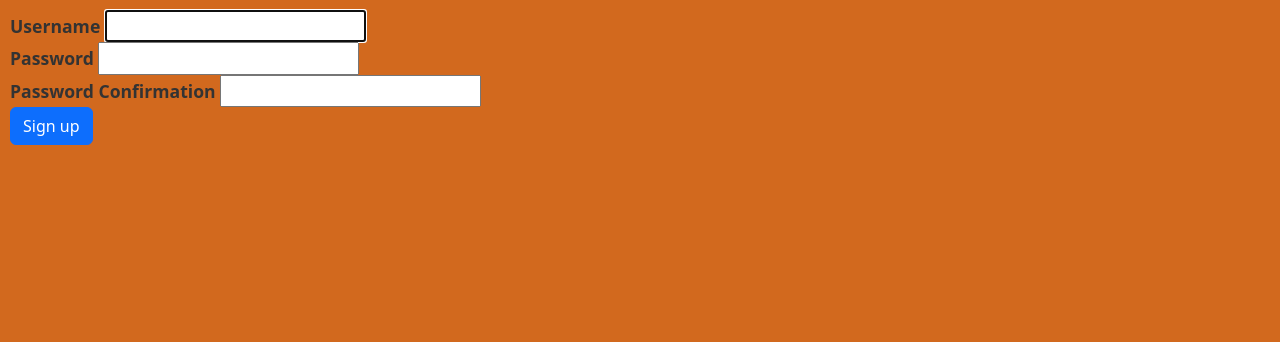
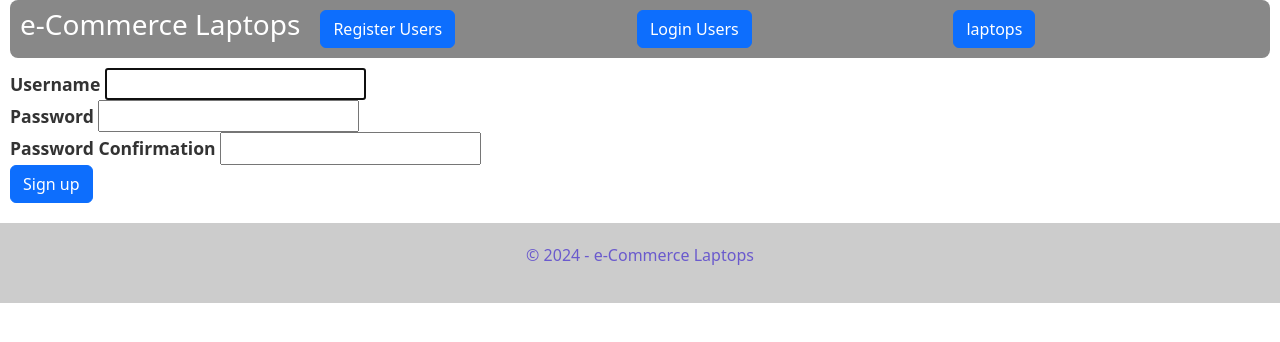
Before and after one commit to davipythonweb/django-training__, a Django app: page /register/ in a window 1280 px wide. Shown: the top 342 px of the page. Run offline with Django 5.2, Linux system fonts and the light colour scheme.

Commit message:
update project

```diff
--- a/laptops/templates/laptop_delete.html
+++ b/laptops/templates/laptop_delete.html
@@ -16,11 +16,11 @@
 
 {% block 'content' %}
 
-  <div class="laptopd-delete" style="margin: 50px 25%;" >
-    <div class="laptopd-header">
+  <div class="laptop-delete" style="margin: 50px 25%;" >
+    <div class="laptop-header">
         <h2>Delete laptop</h2>
     </div>
-    <div class="laptopd-body">
+    <div class="laptop-body">
         <p>Tem Certeza que deseja deletar o laptopro <strong>{{object.brand}} {{object.model}} </strong>?</p>
         <form action="" method="post">
             {% csrf_token %}
--- a/laptops/templates/laptop_detail.html
+++ b/laptops/templates/laptop_detail.html
@@ -16,7 +16,7 @@
 
 {% block 'content' %}
 
-  <div class="laptop-laptopd" >
+  <div class="laptop-laptop" >
     {% if laptop.photo %}
       <img  src="{{object.photo.url }}" alt="{{ object.model }} - {{ object.brand }}">
     {% else %}
--- a/templates/bases/base.html
+++ b/templates/bases/base.html
@@ -5,17 +5,63 @@
   <meta charset="UTF-8">
   <meta name="viewport" content="width=device-width, initial-scale=1.0">
 
-    <link rel="shortcut icon" type="image/png" href="{% static 'images/laptop.png' %}"/>
+  <link rel="shortcut icon" type="image/png" href="{% static 'images/favicon.png' %}"/>
 
   <title>{% block 'title' %}{% endblock %}</title>
+  <link href="https://cdn.jsdelivr.net/npm/bootstrap@5.3.3/dist/css/bootstrap.min.css" rel="stylesheet" integrity="sha384-QWTKZyjpPEjISv5WaRU9OFeRpok6YctnYmDr5pNlyT2bRjXh0JMhjY6hW+ALEwIH" crossorigin="anonymous">
+
+  <link rel="stylesheet" href="https://cdn.jsdelivr.net/npm/bootstrap-icons@1.11.3/font/bootstrap-icons.min.css">
 
   <!-- CSS of project  -->
   <link href="{% static 'geral/css/style.css' %}" rel="stylesheet">
   {% block 'head' %}{% endblock %}
+
 </head>
+
 <body>
+  <header>
+    <nav class="navbar navbar-expand-lg navbar-dark" style="background-color: #888;justify-content: space-around; margin:0px 10px;border-radius:8px;padding-left:10px;">
+        <h3 style="color: #fff;margin-right:20px;">e-Commerce Laptops</h3>
+
+        {% if user.is_authenticated %}
+          <ol style="font-size: 1.5rem;color: whitesmoke;padding-right: 20px  ;font-family:Verdana, Geneva, Tahoma, sans-serif;">Olá! <i class="bi bi-person"></i>: <i>{{ user.username }}</i></ol>
+
+          <div class="col ">
+            <a  class="btn btn-primary" href="{% url 'new_laptop' %}">Register laptops</a>
+          </div>
+        {% endif %}
+
+        {% if not user.is_authenticated %}
+          <div class="col ">
+            <a  class="btn btn-primary" href="{% url 'register' %}">Register Users</a>
+          </div>
+          <div class="col ">
+            <a  class="btn btn-primary" href="{% url 'login' %}">Login Users</a>
+          </div>
+        {% endif %}
+
+        <div class="col ">
+          <a  class="btn btn-primary" href="{% url 'laptops_list' %}">laptops</a>
+        </div>
+
+        {% if user.is_authenticated %}
+          <div class="col ">
+            <a  class="btn btn-warning" href="{% url 'logout' %}">logout</a>
+          </div>
+        {% endif %}
+
+    </nav>
+  </header>
+
+
   <main>
     {% block 'content' %}{% endblock %}
   </main>
+
+  <footer>
+    <p>&copy; 2024 - e-Commerce Laptops</p>
+  </footer>
+
+  <script src="https://cdn.jsdelivr.net/npm/bootstrap@5.3.3/dist/js/bootstrap.bundle.min.js" integrity="sha384-YvpcrYf0tY3lHB60NNkmXc5s9fDVZLESaAA55NDzOxhy9GkcIdslK1eN7N6jIeHz" crossorigin="anonymous"></script>
 </body>
 </html>
--- a/templates/static/geral/css/style.css
+++ b/templates/static/geral/css/style.css
@@ -1,5 +1,100 @@
 body
 {
-    background-color: chocolate;
-    color: darkslategray;
+  /* background-color: gray; */
+  color: gray;
+  margin: 0;
+  padding: 0;
+  overflow-x: hidden;
 }
+p,h2,h3
+{
+  color: slateblue;
+}
+.main p,h2,h3
+{
+  color: cadetblue;
+
+}
+.card-img-top
+{
+  margin: 0 auto;
+  width: 260px;
+  height: 200px;
+  transition: transform .2s
+}
+.card-img-top:hover
+{
+  transform: scale(1.2)
+
+}
+.content
+{
+  margin: 0 5%;
+}
+.card
+{
+  width: 17.5rem;
+  height: 29rem;
+  display: inline-flex;
+  margin: 5px 2px;
+
+}
+footer
+{
+  background-color: #ccc;
+  color: slateblue;
+  padding: 20px;
+  text-align: center;
+  margin-top: 20px;
+}
+
+
+/* ------------zoom hover  de imagem */
+
+.zoom {
+  padding: 50px;
+  background-color: skyblue;
+  transition: transform .5s; /* Animation */
+  width: 200px;
+  height: 200px;
+  margin: 0 auto;
+}
+
+.zoom:hover {
+  transform: scale(1.5); /* (150% zoom - Note: if the zoom is too large, it will go outside of the viewport) */
+}
+
+
+/* register.html do accounts */
+
+/* formulario de pesquisa cars.html */
+#form-search
+{
+  margin-left: 400px;
+}
+#form-search .col
+{
+  margin: 20px auto;
+}
+#form-search .form-control
+{
+  margin: 20px auto;
+}
+
+/* datail-car */
+.laptop-card
+{
+ text-align: center;
+ margin-top: 20px;
+ color: whitesmoke;
+ padding-top: 20px;
+}
+.laptop-card >img
+{
+  width: 600px;
+  height: 400px;
+  /* box-shadow: 10px 5px 5px black; */
+  box-shadow: 4px 4px 4px 2px rgba(0, 0, 0, 0.2);
+  border-radius: 8px;
+
+}
```
Also changed, not shown: laptops/templates/laptops.html (+6 -6 lines), README.md, media/laptops/lenovo-notebook.jpg (added), media/laptops/notebook-apple.jpg (added), media/laptops/notebook-samsung.jpg (added). Lines whose indentation alone changed are shown as unchanged.
